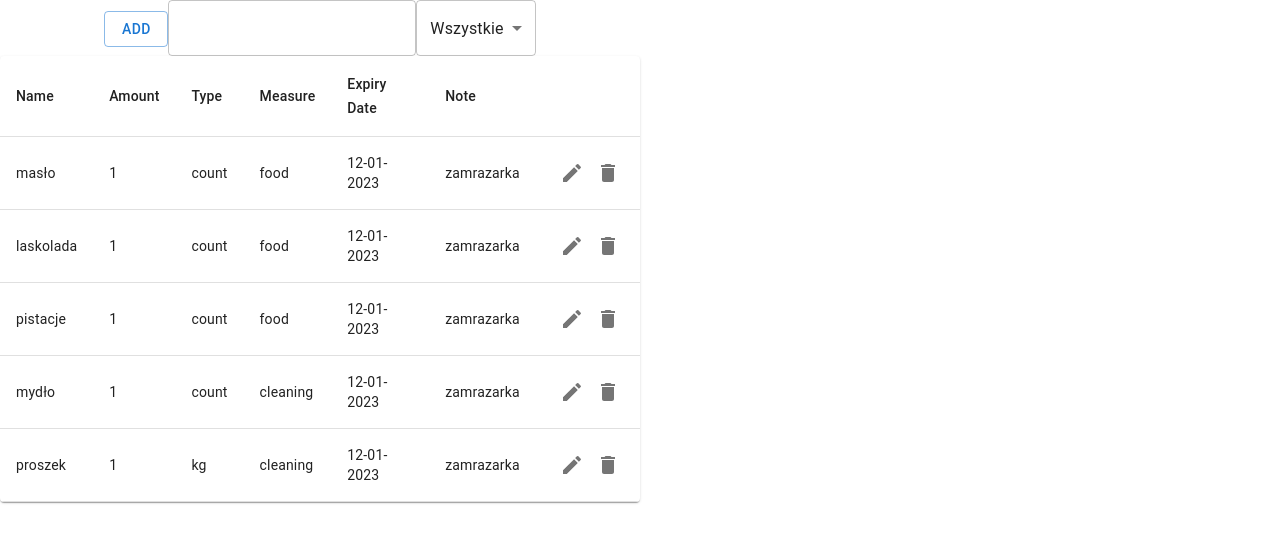
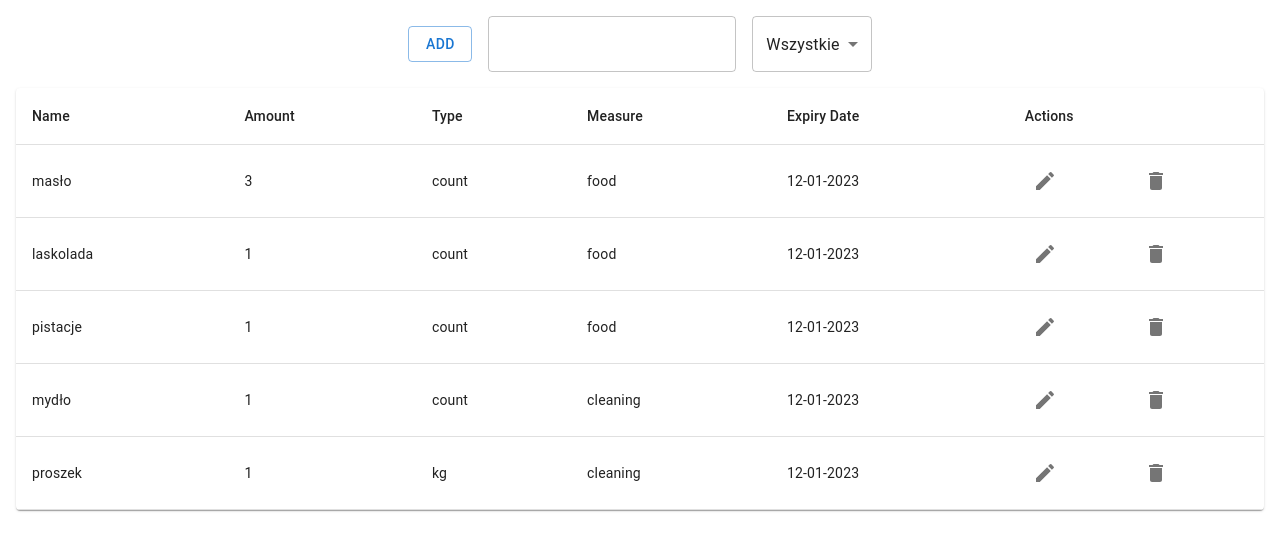
Before and after one commit to psotelek/Spizarka, a React (Create React App) app in the folder ui/: page /pantry in a window 1280 px wide. Shown: the top 550 px of the page. Built offline with nearby package versions, Linux system fonts and the light colour scheme.

Commit message:
changed ui

```diff
--- a/ui/src/App.tsx
+++ b/ui/src/App.tsx
@@ -1,9 +1,7 @@
-import React, { useEffect, useState } from 'react';
+import React from 'react';
 import './App.css';
 import { Routes, Route, Link } from "react-router-dom";
-import { Api } from '../src/api/Api'
-import { Button, MenuItem, Select, TextField } from '@mui/material';
-import { StockTable } from './component/StockTable';
+import { Pantry } from './pages/Pantry';
 
 
 function App() {
@@ -15,52 +13,6 @@ function App() {
         </Routes>
       </div>
     );
-}
-
-function Pantry() {
-  const [type, setType] = useState("all")
-  const [name, setName] = useState("")
-  const [rows, setRows] = useState<any[]>([])
-  const [editedRow, setEditedRow] = useState(-1)
-  const [api, setApi] = useState(new Api())
-  const [refresh, setRefresh] = useState(true)
-/*
-  useEffect(() => {
-    api.getPantry().then((data: any) => setRows(data))
-  }, [])
-*/
-
-  useEffect(() => {
-    setRows(api.getPantry())
-  }, [])
-  const displayRows = rows.filter((row) => row.name.includes(name) && type == "all" || row.type === type)
-  return <div style={{ height: 500, width: '50%' }}>
-    <Button variant="outlined" onClick = {e => {
-      api.addPantry("", "", "", "", "", "")
-      setRows(api.getPantry())
-      setRefresh(!refresh.valueOf())
-    }}>Add</Button>
-    <TextField
-      id="outlined-basic"
-      variant="outlined"
-      onChange={e => {
-        if(e.target.value.length >= 3){
-          setName(e.target.value)
-        } else {
-          setName("")
-        }
-      }}
-    />
-    <Select
-      value={type}
-      label="Age"
-      onChange={e => setType(e.target.value)}>
-        <MenuItem value="all">Wszystkie</MenuItem>
-        <MenuItem value="food">Jedzenie</MenuItem>
-        <MenuItem value="cleaning">Środki czystości</MenuItem>
-    </Select>
-    <StockTable rows={displayRows} editedRow={editedRow} onEdit={setEditedRow} api={api} update={setRows} refresh={refresh} setRefresh={setRefresh}/>
-  </div>
 }
 
 function Home() {
--- a/ui/src/api/Api.tsx
+++ b/ui/src/api/Api.tsx
@@ -34,3 +34,15 @@ export class Api {
         this.pantry[row.id-1] = row
     }
 }
+
+export const getPantry = () => {
+    return [{id: "1", name: "masło", amount: 3, measure: "count", expiry_date: "12-01-2023", type: "food", products: [
+        {id: "1", amount: 1, expiry_date: "12-01-2023", note: "zamrazarka"},
+        {id: "2", amount: 1, expiry_date: "12-01-2023", note: "zamrazarka"},
+        {id: "3", amount: 1, expiry_date: "12-01-2023", note: "zamrazarka"}
+    ]},
+    {id: "2", name: "laskolada", amount: 1, measure: "count", expiry_date: "12-01-2023", type: "food", products: []},
+    {id: "3", name: "pistacje", amount: 1, measure: "count", expiry_date: "12-01-2023", type: "food", products: []},
+    {id: "4", name: "mydło", amount: 1, measure: "count", expiry_date: "12-01-2023", type: "cleaning", products: []},
+    {id: "5", name: "proszek", amount: 1, measure: "kg", expiry_date: "12-01-2023", type: "cleaning", products: []}]
+}
--- a/ui/src/component/StockTable.tsx
+++ b/ui/src/component/StockTable.tsx
@@ -1,26 +1,18 @@
 import { Grid, IconButton, Paper, Table, TableBody, TableCell, TableContainer, TableHead, TableRow, TextField } from '@mui/material'
 import EditIcon from '@mui/icons-material/Edit';
-import React, { useState } from 'react'
-import { Cancel, Check, Delete } from '@mui/icons-material';
+import { Delete } from '@mui/icons-material';
+import React from 'react';
+
 
 interface CellProps {
-    children?: React.ReactNode
-    isEditable?: boolean
-    onChange?: any
+
 }
 
 export const CustomTableCell = (props: React.PropsWithChildren<CellProps>) => {
-    return props.isEditable ?
-        <TableCell>
-            <TextField defaultValue={props.children} id="standard-basic" variant="standard" onChange={props.onChange} />
-        </TableCell> :
-        <TableCell>{props.children}</TableCell>
+    return <TableCell>{props.children}</TableCell>
 }
 
-export const StockTable = (props: {rows: object[]; editedRow: number; onEdit: any; api: any; update: any; refresh: any; setRefresh: any}) => {
-    const emptyRow = {id: 0, name: "", amount: "", measure: "", type: "", expirty_date: "", note: ""}
-    const isEdited = props.editedRow != -1
-    const [editedRow, setRow] = useState(emptyRow)
+export const StockTable = (props: {rows: object[]}) => {
     return <TableContainer component={Paper}>
         <Table>
           <TableHead>
@@ -30,53 +22,30 @@ export const StockTable = (props: {rows: object[]; editedRow: number; onEdit: an
               <TableCell>Type</TableCell>
               <TableCell>Measure</TableCell>
               <TableCell>Expiry Date</TableCell>
-              <TableCell>Note</TableCell>
-              <TableCell></TableCell>
+              <TableCell>Actions</TableCell>
             </TableRow>
           </TableHead>
           <TableBody>
             {props.rows.map((row: any) => (
               <TableRow key={row.name}>
-                <CustomTableCell isEditable={(row.id - 1) === props.editedRow} onChange={(e: any) => setRow({...row, name: e.target.value })}>{row.name}</CustomTableCell>
-                <CustomTableCell isEditable={(row.id - 1) === props.editedRow} onChange={(e: any) => setRow({...row, amount: e.target.value})}>{row.amount}</CustomTableCell>
-                <CustomTableCell isEditable={(row.id - 1) === props.editedRow} onChange={(e: any) => setRow({...row, measure: e.target.value})}>{row.measure}</CustomTableCell>
-                <CustomTableCell isEditable={(row.id - 1) === props.editedRow} onChange={(e: any) => setRow({...row, type: e.target.value})}>{row.type}</CustomTableCell>
-                <CustomTableCell isEditable={(row.id - 1) === props.editedRow} onChange={(e: any) => setRow({...row, expiry_date: e.target.value})}>{row.expiry_date}</CustomTableCell>
-                <CustomTableCell isEditable={(row.id - 1) === props.editedRow} onChange={(e: any) => setRow({...row, note: e.target.value})}>{row.note}</CustomTableCell>
-                <CustomTableCell>{isEdited ?
+                <CustomTableCell>{row.name}</CustomTableCell>
+                <CustomTableCell>{row.amount}</CustomTableCell>
+                <CustomTableCell>{row.measure}</CustomTableCell>
+                <CustomTableCell>{row.type}</CustomTableCell>
+                <CustomTableCell>{row.expiry_date}</CustomTableCell>
+                <CustomTableCell>
                         <Grid container>
                             <Grid item xs={6}>
-                                <IconButton aria-label="check" onClick={e => {
-                                    props.onEdit(-1)
-                                    props.api.editPantry(editedRow)
-                                    props.update(props.api.getPantry())
-                                }}>
-                                    <Check />
-                                </IconButton>
-                            </Grid>
-                            <Grid item xs={6}>
-                                <IconButton aria-label="edit" onClick={e => props.onEdit(-1)}>
-                                    <Cancel />
-                                </IconButton>
-                            </Grid>
-                        </Grid> :
-                        <Grid container>
-                            <Grid item xs={6}>
-                                <IconButton aria-label="edit" onClick={e => props.onEdit(row.id - 1)}>
+                                <IconButton aria-label="edit">
                                     <EditIcon />
                                 </IconButton>
                             </Grid>
                             <Grid item xs={6}>
-                                <IconButton aria-label="delete" onClick={e => {
-                                    props.api.removePantry(row.name)
-                                    props.update(props.api.getPantry())
-                                    props.setRefresh(!props.refresh.valueOf())
-                                }}>
+                                <IconButton aria-label="delete">
                                     <Delete/>
                                 </IconButton>
                             </Grid>
                         </Grid>
-                    }
                 </CustomTableCell>
               </TableRow>
             ))}
--- /dev/null
+++ b/ui/src/pages/Pantry.tsx
@@ -0,0 +1,59 @@
+import { Button, TextField, Select, MenuItem, Grid } from "@mui/material"
+import React, { useEffect, useState } from "react"
+import { getPantry } from "../api/Api"
+import { StockTable } from "../component/StockTable"
+
+interface Category {
+  id: string
+  name: string
+  amount: number
+  measure: string
+  expiry_date: string
+  type: string
+  products: Array<Product>
+}
+
+interface Product {
+  id: string
+  amount: number
+  expiry_date: string
+  note: string
+}
+
+export const Pantry = () => {
+    const [rows, setRows] = useState<Category[]>([])
+
+      useEffect(() => {
+      setRows(getPantry())
+    }, [])
+
+    return <Grid
+      container
+      spacing={2}
+      justifyContent="center"
+      alignItems="center"
+      padding={2}
+    >
+      <Grid item height="100%">
+        <Button variant="outlined">Add</Button>
+      </Grid>
+      <Grid item>
+        <TextField
+          id="outlined-basic"
+          variant="outlined"
+        />
+      </Grid>
+      <Grid item>
+        <Select
+          value="all"
+          label="Age">
+            <MenuItem value="all">Wszystkie</MenuItem>
+            <MenuItem value="food">Jedzenie</MenuItem>
+            <MenuItem value="cleaning">Środki czystości</MenuItem>
+        </Select>
+      </Grid>
+      <Grid item xs={12}>
+        <StockTable rows={rows}/>
+      </Grid>
+    </Grid>
+  }
```
